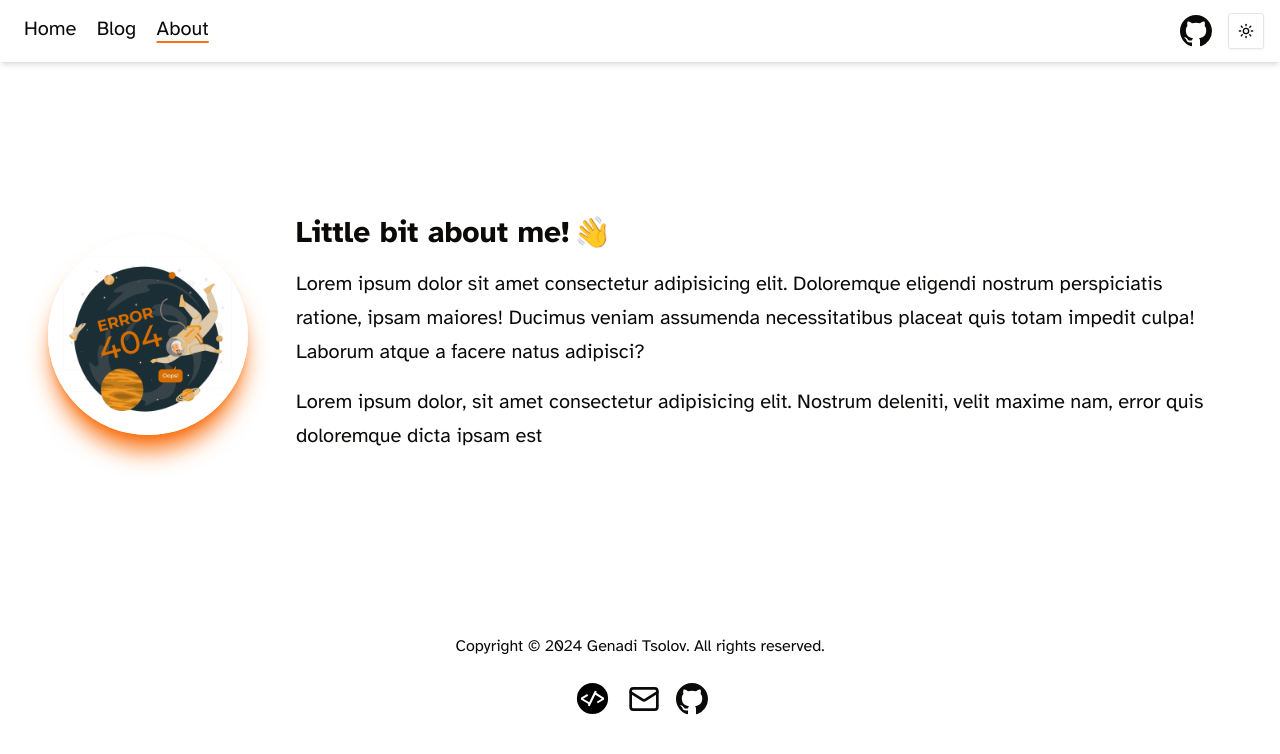
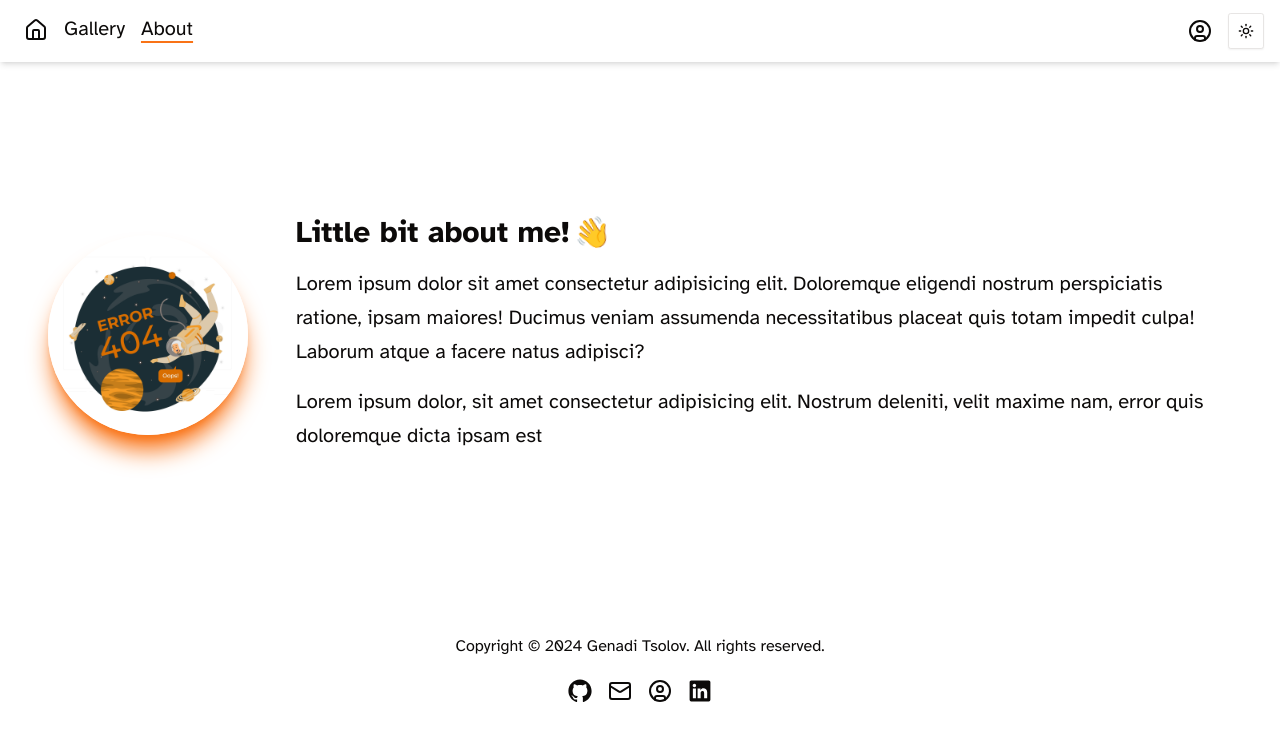
Before and after one commit to genadi53/astro-blog, an Astro site: page /about in a window 1280 px wide. Built offline with nearby package versions, Linux system fonts and the light colour scheme; Astro itself is replaced by a stand-in of ours.

Commit message:
update footer and header links

```diff
--- a/src/components/Footer.astro
+++ b/src/components/Footer.astro
@@ -1,5 +1,10 @@
 ---
-import GithubLink from "./GithubLink.astro";
+import {
+  HoverLinkGitHub,
+  HoverLinkMail,
+  HoverLinkPortfolio,
+  HoverLinkLinkedIn,
+} from "./HoverLink.tsx";
 const today = new Date();
 ---
 
@@ -9,41 +14,10 @@ const today = new Date();
     All rights reserved.
   </small>
   <div class="flex justify-center items-center gap-4 mt-4">
-    <a>
-      <svg
-        xmlns="http://www.w3.org/2000/svg"
-        viewBox="0 0 30 30"
-        width="39"
-        height="39"
-        stroke="#000"
-        ><g stroke-width="0"></g><g
-          stroke-linecap="round"
-          stroke-linejoin="round"></g><path
-          style="opacity:1;fill:#000;fill-opacity:1;stroke:none;stroke-width:1.99999988;stroke-miterlimit:4;stroke-dasharray:none;stroke-opacity:.7716895"
-          d="M15 3A12 12 0 0 0 3 15a12 12 0 0 0 12 12 12 12 0 0 0 12-12A12 12 0 0 0 15 3m1.8 6 1.48.691-.473.98 6.048 3.735v1.381l-4.728 2.934-.86-1.309 3.926-2.314-5.078-2.971L12.835 21l-1.49-.68.485-1.006-5.685-3.527v-1.369l4.74-2.945.847 1.32-3.939 2.305 4.728 2.775z"
-          stroke="none"></path><g
-          aria-label="</>"
-          style="font-style:normal;font-weight:400;font-size:12.12121201px;line-height:1.25;font-family:sans-serif;letter-spacing:0;word-spacing:0;fill:#000;fill-opacity:1;stroke:none;stroke-width:.99999994"
-          transform="translate(-1.026 -289.063)"></g></svg
-      >
-    </a>
-    <a>
-      <svg
-        xmlns="http://www.w3.org/2000/svg"
-        width="32"
-        height="32"
-        viewBox="0 0 24 24"
-        fill="none"
-        stroke="currentColor"
-        stroke-width="2"
-        stroke-linecap="round"
-        stroke-linejoin="round"
-        class="lucide lucide-mail"
-        ><rect width="20" height="16" x="2" y="4" rx="2"></rect><path
-          d="m22 7-8.97 5.7a1.94 1.94 0 0 1-2.06 0L2 7"></path></svg
-      >
-    </a>
-    <GithubLink className="block" />
+    <HoverLinkGitHub client:visible />
+    <HoverLinkMail client:visible />
+    <HoverLinkPortfolio client:visible />
+    <HoverLinkLinkedIn client:visible />
   </div>
 </footer>
 
--- a/src/components/Header.astro
+++ b/src/components/Header.astro
@@ -3,12 +3,16 @@ import HeaderLink from "./HeaderLink.astro";
 import { ThemeToggle } from "./ui/theme-toggle";
 import GithubLink from "./GithubLink.astro";
 import MobileNav from "./MobileNav";
-import { ReceiptText } from "lucide-react";
+import { Home, ReceiptText } from "lucide-react";
+import { HoverLinkPortfolio } from "./HoverLink";
 
 const linkStyles =
   "py-4 px-2 border-b-2 border-b-transparent transition-colors hover:text-orange-500";
 const linkStylesMobile =
   "flex w-full cursor-pointer items-center rounded-md p-2 font-medium text-accent-foreground hover:text-orange-500";
+const { pathname } = Astro.url;
+const subpath = pathname.match(/[^\/]+/g);
+const isActive = "/" === pathname;
 ---
 
 <header
@@ -18,14 +22,22 @@ const linkStylesMobile =
   ]}
 >
   <nav class="hidden sm:flex items-center justify-between">
-    <div class="internal-links">
-      <HeaderLink class={linkStyles} href="/">Home</HeaderLink>
-      <HeaderLink class={linkStyles} href="/blog">Blog</HeaderLink>
+    <div class="flex items-center">
+      <HeaderLink class={linkStyles} href="/" aria-label="Home icon">
+        {
+          isActive ? (
+            <Home className="size-6 text-orange-500" />
+          ) : (
+            <Home className="size-6" />
+          )
+        }
+      </HeaderLink>
+      <HeaderLink class={linkStyles} href="/gallery">Gallery</HeaderLink>
       <HeaderLink class={linkStyles} href="/about">About</HeaderLink>
     </div>
 
     <div class="flex flex-row items-center gap-4">
-      <GithubLink />
+      <HoverLinkPortfolio client:load />
       <ThemeToggle client:load />
     </div>
   </nav>
--- /dev/null
+++ b/src/components/HoverLink.tsx
@@ -0,0 +1,67 @@
+import { cn } from "@/lib/cn";
+import { HoverCard, HoverCardContent, HoverCardTrigger } from "./ui/hover-card";
+import { CircleUser, Mail } from "lucide-react";
+import { GitHubLogoIcon, LinkedInLogoIcon } from "@radix-ui/react-icons";
+import { GITHUB_PROFILE, LINKEDIN_PROFILE, PORTFOLIO_ADDRESS } from "@/consts";
+
+export function HoverLinkPortfolio() {
+  return (
+    <HoverCard>
+      <HoverCardTrigger href={PORTFOLIO_ADDRESS}>
+        <span className="sr-only">My Website</span>
+        <CircleUser className="size-6" />
+      </HoverCardTrigger>
+      <HoverCardContent className={cn("w-fit h-fit p-1.5 text-base")}>
+        Checkout my website
+      </HoverCardContent>
+    </HoverCard>
+  );
+}
+
+export function HoverLinkGitHub() {
+  return (
+    <HoverCard>
+      <HoverCardTrigger href={GITHUB_PROFILE}>
+        <>
+          <span className="sr-only">My GitHub profile</span>
+          <GitHubLogoIcon className="size-6" aria-hidden />
+        </>
+      </HoverCardTrigger>
+      <HoverCardContent className={cn("w-fit h-fit p-1.5 text-base")}>
+        My Github Profile
+      </HoverCardContent>
+    </HoverCard>
+  );
+}
+
+export function HoverLinkMail() {
+  return (
+    <HoverCard>
+      <HoverCardTrigger href="mailto:genadi.tsolov@gmail.com">
+        <>
+          <span className="sr-only">Send me an email</span>
+          <Mail className="size-6" />
+        </>
+      </HoverCardTrigger>
+      <HoverCardContent className={cn("w-fit h-fit p-1.5 text-base")}>
+        Send me an email
+      </HoverCardContent>
+    </HoverCard>
+  );
+}
+
+export function HoverLinkLinkedIn() {
+  return (
+    <HoverCard>
+      <HoverCardTrigger href={LINKEDIN_PROFILE}>
+        <>
+          <span className="sr-only">Linkedin Profile</span>
+          <LinkedInLogoIcon className="size-6" aria-hidden />
+        </>
+      </HoverCardTrigger>
+      <HoverCardContent className={cn("w-fit h-fit p-1.5 text-base")}>
+        My LinkedIn Profile
+      </HoverCardContent>
+    </HoverCard>
+  );
+}
--- a/src/consts.ts
+++ b/src/consts.ts
@@ -3,3 +3,7 @@
 
 export const SITE_TITLE = "Genadi Tsolov's Blog";
 export const SITE_DESCRIPTION = "Welcome to my personal blog!";
+export const GITHUB_PROFILE = "https://github.cm/genadi53";
+export const LINKEDIN_PROFILE =
+  "https://www.linkedin.com/in/genadi-ts%D0%BEl%D0%BEv/";
+export const PORTFOLIO_ADDRESS = "https://genadi-tsolov.vercel.app";
--- a/src/pages/index.astro
+++ b/src/pages/index.astro
@@ -1,7 +1,18 @@
 ---
+import { getCollection, type CollectionEntry } from "astro:content";
+import PostSection from "@/components/PostSection.astro";
 import Layout from "@/layouts/Main.astro";
+
+type BlogPost = CollectionEntry<"blog">;
+
+const posts = (await getCollection("blog")).sort(
+  (a: BlogPost, b: BlogPost) =>
+    b.data.pubDate.valueOf() - a.data.pubDate.valueOf(),
+);
 ---
 
 <Layout>
-  <div></div>
+  <div class="max-w-5xl mx-auto">
+    <PostSection posts={posts} />
+  </div>
 </Layout>
```
